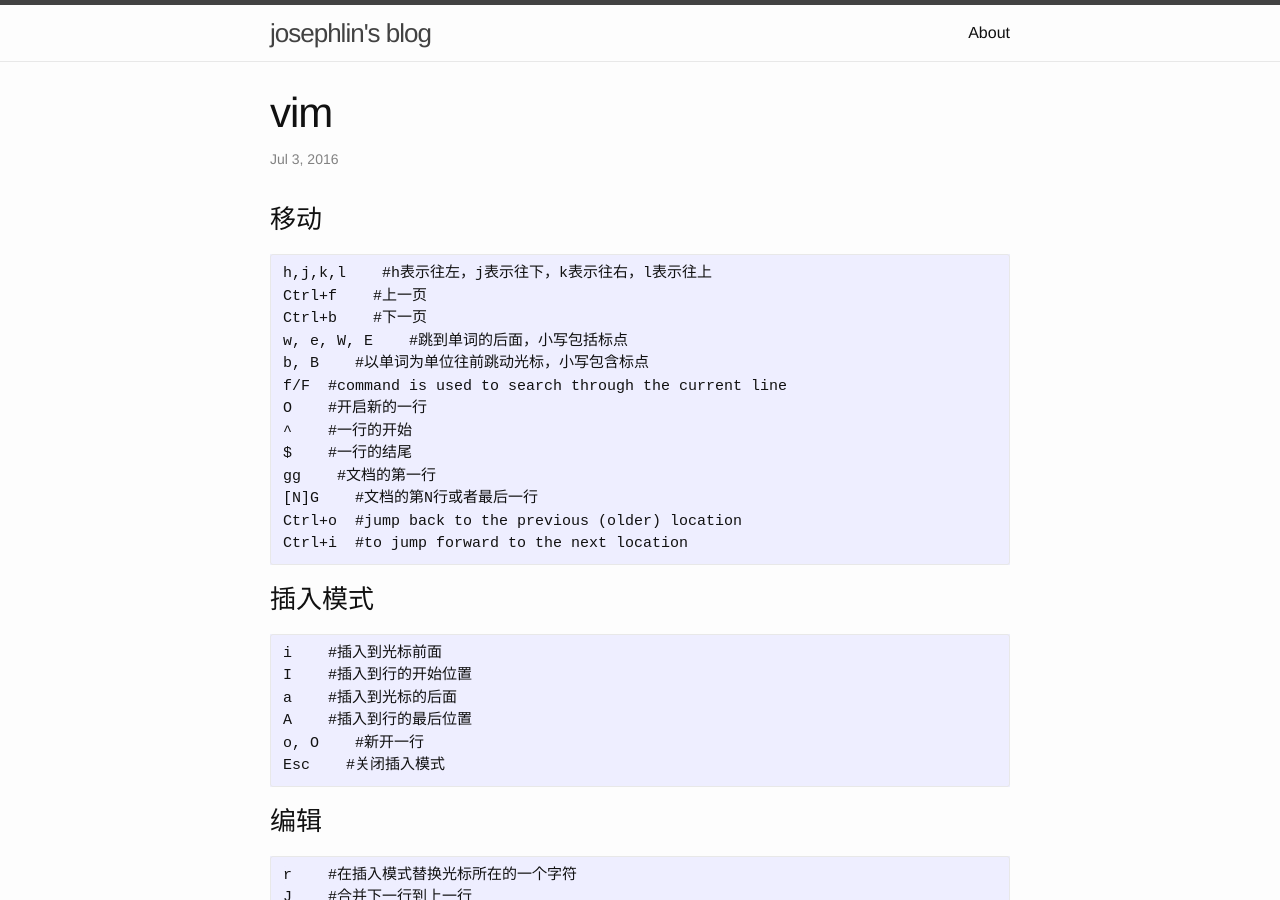
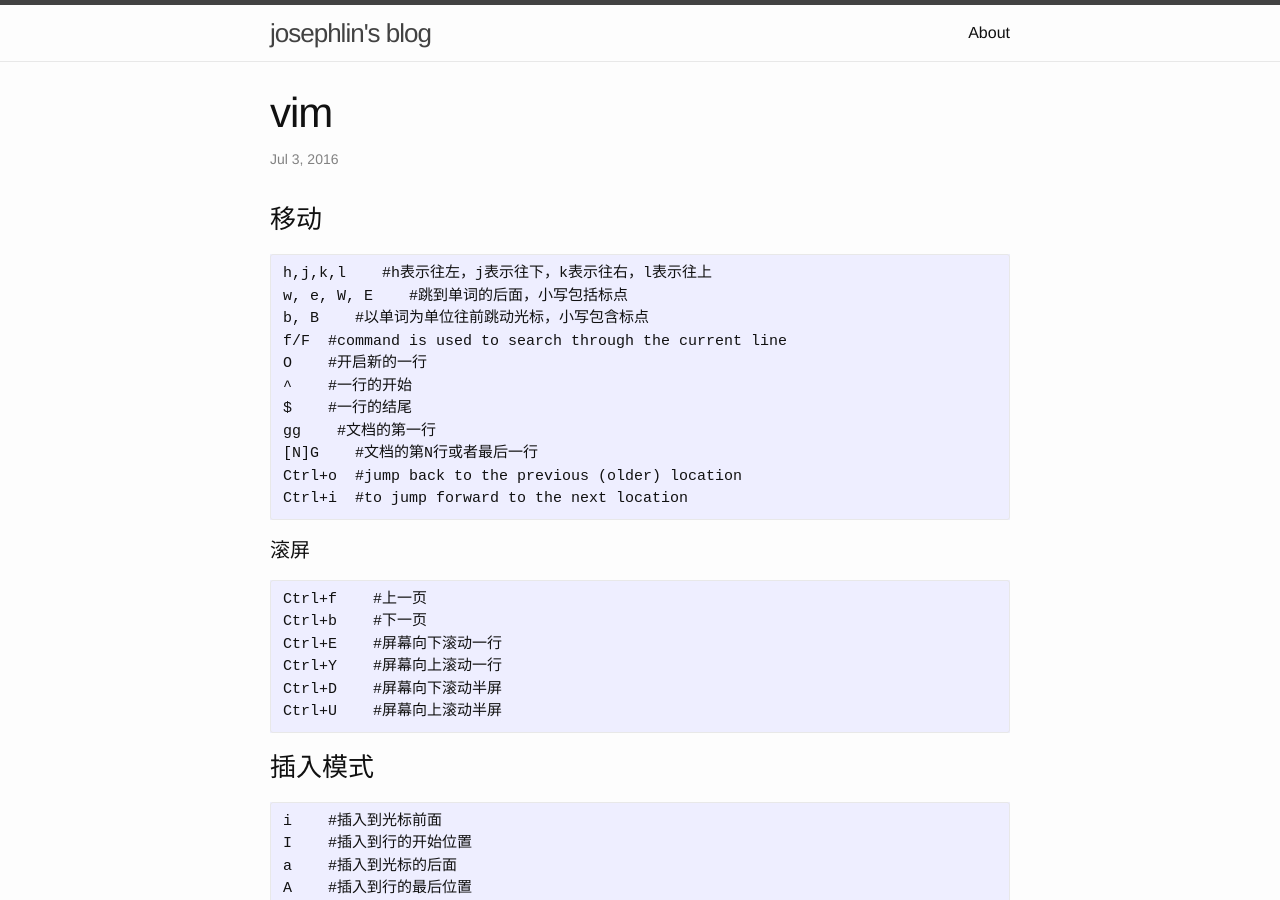
Before and after one commit to josephstalin117/josephstalin117.github.io, a Jekyll site: the page built from _posts/2016-07-03-vim.markdown, in a window 1280 px wide and 900 px high. Built offline with Jekyll 4.4.1, drawn with Linux system fonts in a browser that asks for light colours.

Commit message:
edit vim

````diff
--- a/_posts/2016-07-03-vim.markdown
+++ b/_posts/2016-07-03-vim.markdown
@@ -21,6 +19,16 @@
 [N]G    #文档的第N行或者最后一行
 Ctrl+o  #jump back to the previous (older) location
 Ctrl+i  #to jump forward to the next location
+```
+
+#### 滚屏
+```
+Ctrl+f    #上一页
+Ctrl+b    #下一页
+Ctrl+E    #屏幕向下滚动一行
+Ctrl+Y    #屏幕向上滚动一行
+Ctrl+D    #屏幕向下滚动半屏
+Ctrl+U    #屏幕向上滚动半屏
 ```
 
 ### 插入模式
````
Also changed, not shown: other parts of _posts/2016-07-03-vim.markdown (+0 -2 lines).
